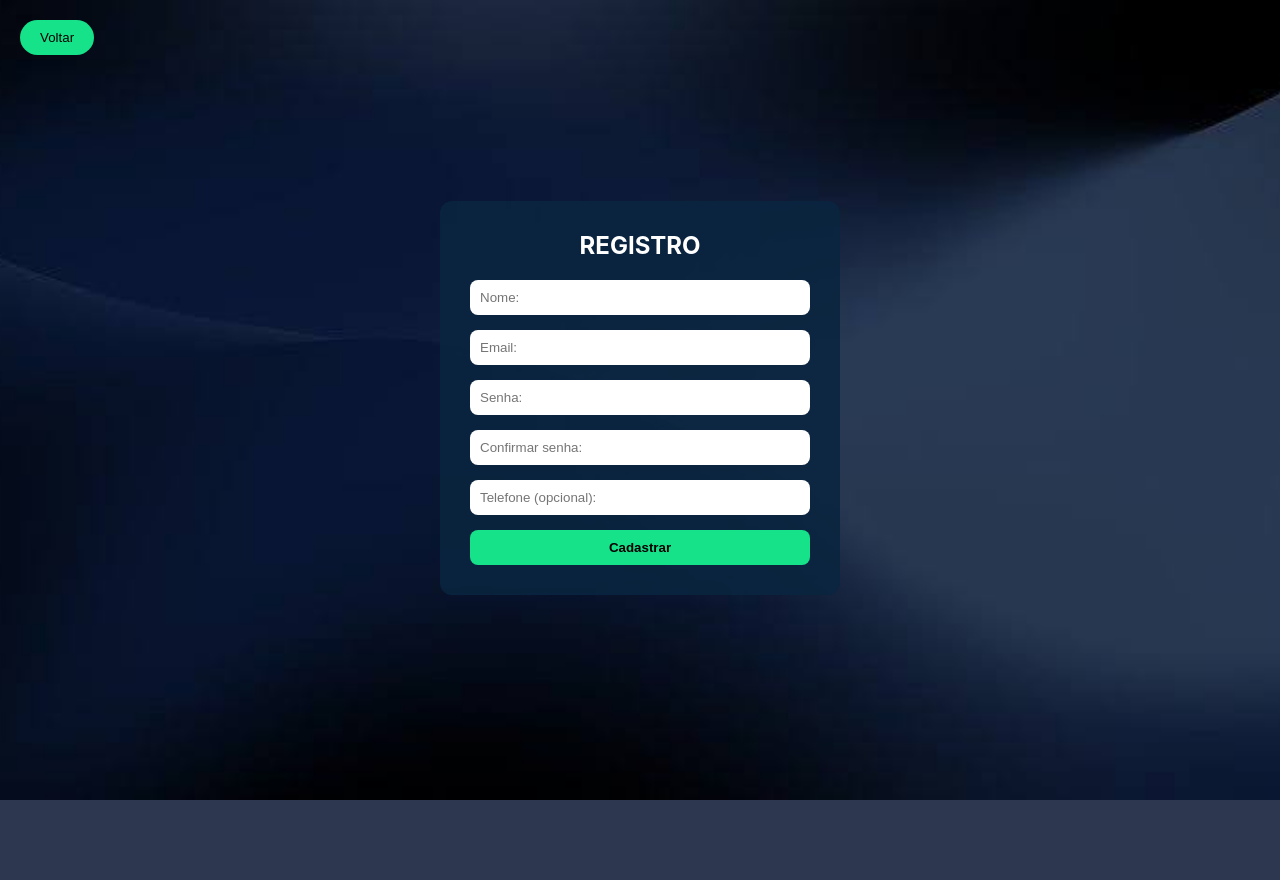
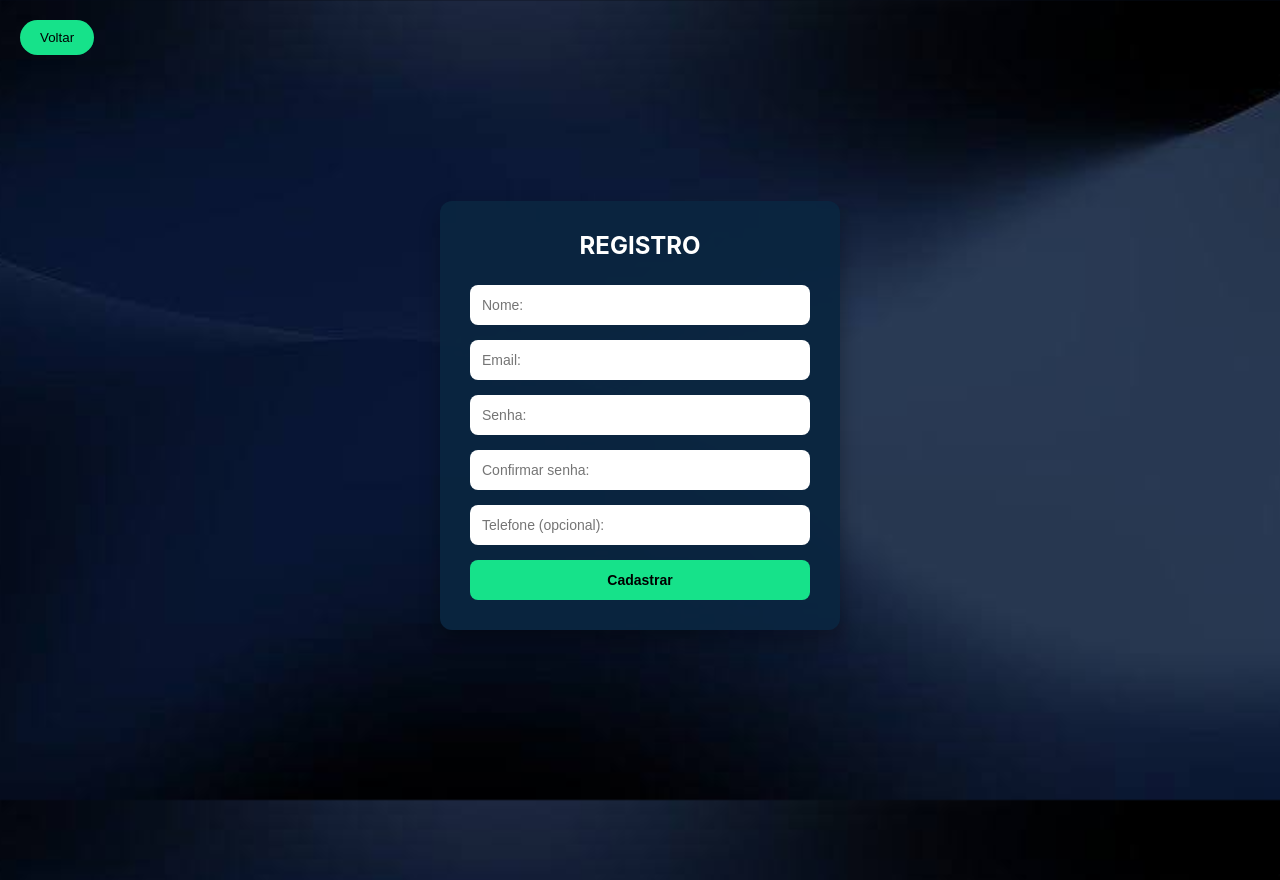
Before and after one commit to BryanSoares59d/PTCC-EducacaoFinanceira, a PHP site: page /cadastro.php in a window 1280 px wide. Before the commit the page ends 800 px from the top, so only its background shows below. Run offline with PHP 8.4, Linux system fonts and the light colour scheme.

Commit message:
Add files via upload

```diff
--- a/cadastro.php
+++ b/cadastro.php
@@ -5,7 +5,7 @@
     <meta name="viewport" content="width=device-width, initial-scale=1.0">
     <title>Registro</title>
     <link rel="stylesheet" href="css/style.css">
-    <link rel="stylesheet" href="css/register.css">
+    <link rel="stylesheet" href="css/cadastro.css">
 </head>
 <body class="bg-register">
 
--- a/login.php
+++ b/login.php
@@ -1,12 +1,11 @@
 <!DOCTYPE html>
-<html lang="en">
+<html lang="pt-br">
 <head>
     <meta charset="UTF-8">
     <meta name="viewport" content="width=device-width, initial-scale=1.0">
     <title>Login</title>
     <link rel="stylesheet" href="css/style.css">
 </head>
-<body style="background-color: #F3F4F6;">
     <a href="home.php"><button class="rgt_log">Voltar</button></a>
     <main>
     <div class="register">
```
